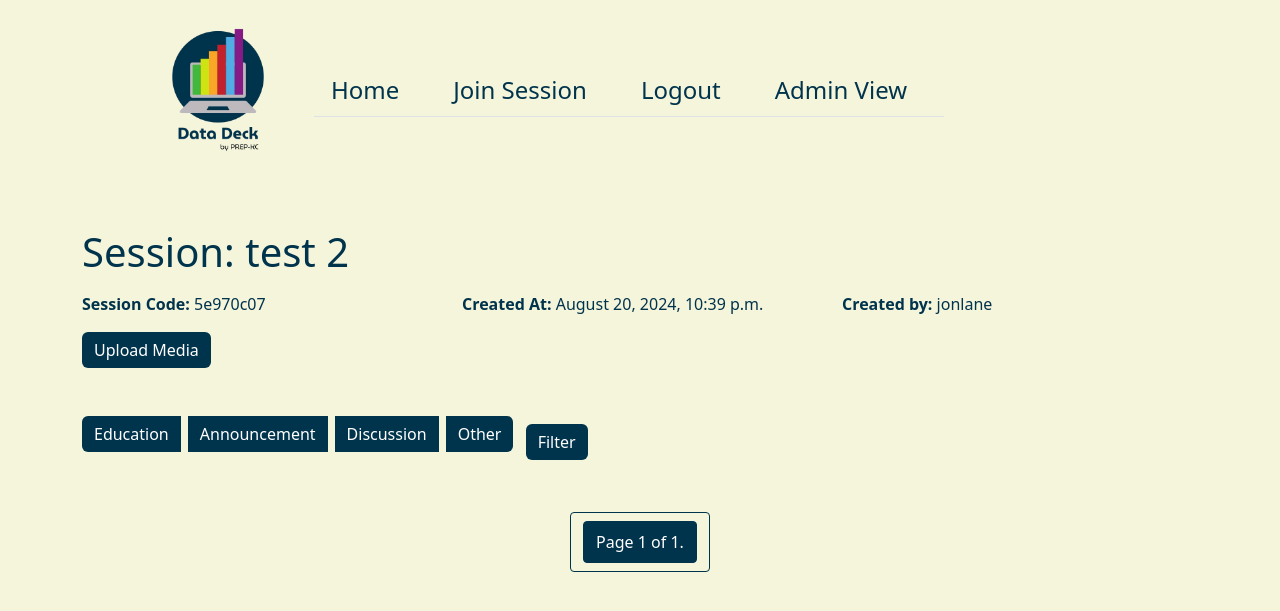
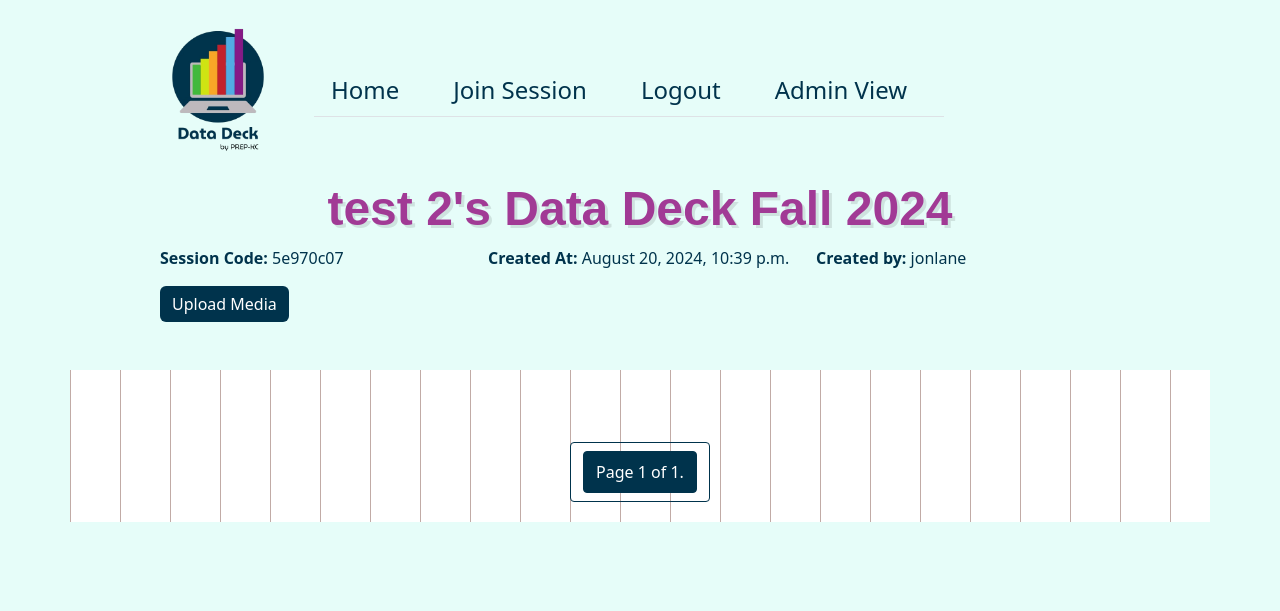
Before and after one commit to admiralorbiter/EngageKC, a Django app: page /session/13/ in a window 1280 px wide. Shown: the top 611 px of the page. Run offline with Django 5.2, Linux system fonts and the light colour scheme; a user stored in the database is signed in; data comes from the database, SQL or seed files in the repository; both versions use the stored data as it was after the commit; parts of the project's set-up code (start-up, migrations or seed data) failed here and were passed over; some libraries are stand-ins or nearby versions.

Commit message:
working on page of visuals

```diff
--- a/video_app/static/video_app/css/styles.css
+++ b/video_app/static/video_app/css/styles.css
@@ -1,6 +1,6 @@
 body{
     color:#00334C;
-    background-color: beige !important;
+    background-color: #E6FDF9 !important;
 }
 
 .btn{
--- a/video_app/templates/video_app/session_detail.html
+++ b/video_app/templates/video_app/session_detail.html
@@ -1,6 +1,13 @@
 {% extends "video_app/base.html" %}
 {% block content %}
     <style>
+        .container{
+            background-color: #ffffff; /* Solid white background */
+            background-image:
+                linear-gradient(90deg, #c1aba6 1px, transparent 1px); /* Vertical blue lines */
+            background-size: 50px 100%; /* Adjust line spacing */
+            padding: 20px;
+        }
         .session-header {
             margin-bottom: 2rem;
         }
@@ -39,12 +46,17 @@
             display: flex;
             flex-direction: column;
             height: 100%;
+            transition: transform 0.3s ease, box-shadow 0.3s ease;
         }
         .card-body {
             flex: 1;
             display: flex;
             flex-direction: column;
             justify-content: space-between;
+        }
+        .card:hover {
+            transform: scale(1.05); /* Slightly enlarges the card */
+            box-shadow: 0 0 15px 5px rgba(134, 26, 134, 0.6); /* Adds a glow effect */
         }
         /* Pagination styles */
         .pagination {
@@ -73,10 +85,18 @@
             border: 1px solid #00334C; /* Current page border color */
             border-radius: 4px;
         }
+        .title-stylized {
+            font-family: 'Arial', sans-serif; /* Use your preferred font */
+            font-size: 3rem; /* Adjust size as needed */
+            font-weight: bold; /* Ensure the text is bold */
+            color: #a13a95; /* Use a similar color to the one in the image */
+            text-shadow: 3px 3px 0px rgba(0, 0, 0, 0.1); /* Create a subtle shadow effect */
+        }
+
     </style>
-    <div class="container mt-5">
+    <div class="mx-auto" style="width: 75%;">
         <div class="session-header">
-            <h1 class="mb-3">Session: {{ session_instance.name }}</h1>
+            <h1 class="text-center title-stylized">{{ session_instance.name }}'s Data Deck Fall 2024</h1>
             <div class="row">
                 <p class="col"><strong>Session Code:</strong> {{ session_instance.session_code }}</p>
                 <p class="col"><strong>Created At:</strong> {{ session_instance.created_at|date:"F j, Y, g:i a" }}</p>
@@ -84,7 +104,9 @@
             </div>
             <a href="{% url 'upload_media' session_instance.pk %}" class="btn btn-primary mb-3">Upload Media</a>
         </div>
-        <div class="tag-buttons">
+    </div>
+    <div class="container">
+        <!-- <div class="tag-buttons">
             <form id="tag-filter-form" method="get" action="">
                 <div class="btn-group" role="group" aria-label="Tag filter">
                     {% for tag_value, tag_name in tags %}
@@ -94,7 +116,7 @@
                 </div>
                 <button type="submit" class="btn btn-primary mt-2">Filter</button>
             </form>
-        </div>
+        </div> -->
         <div class="media-list">
             <div class="row">
                 {% for media in page_obj %}
```
Also changed, not shown: db.sqlite3.
